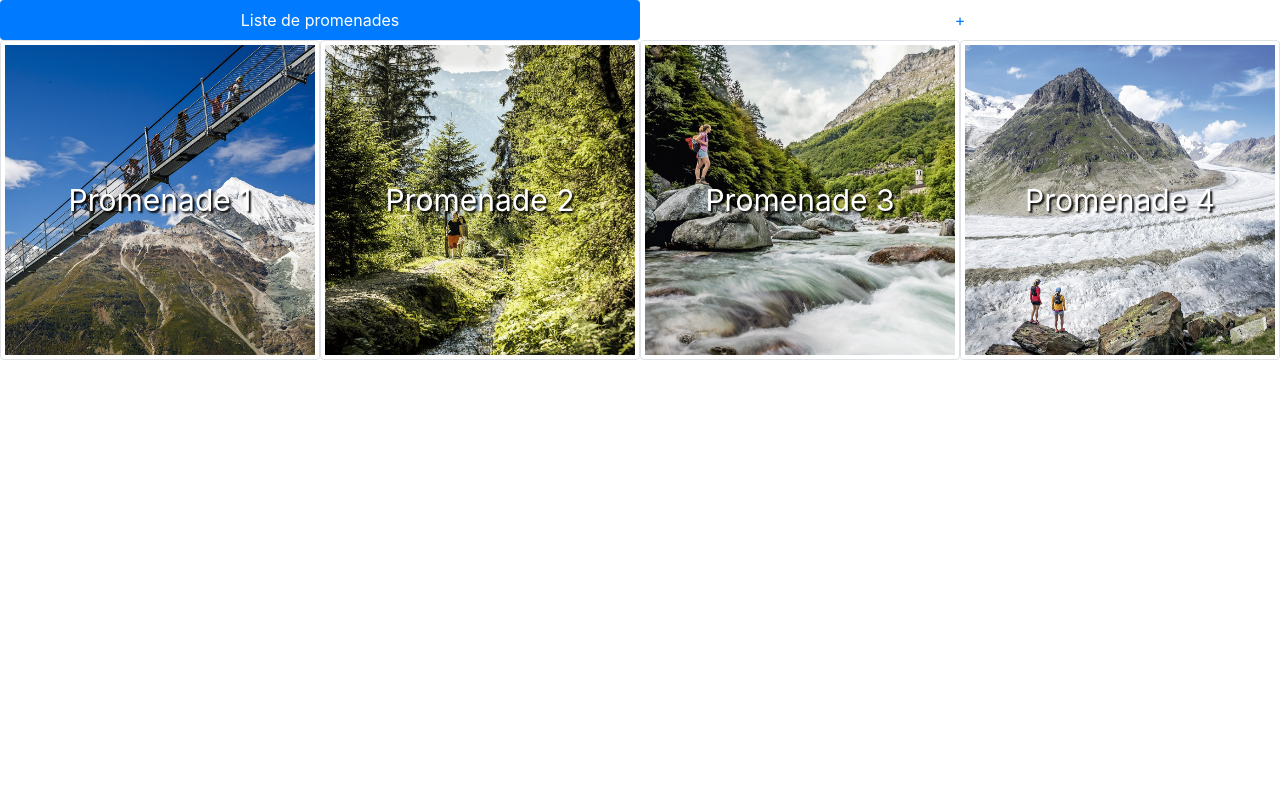
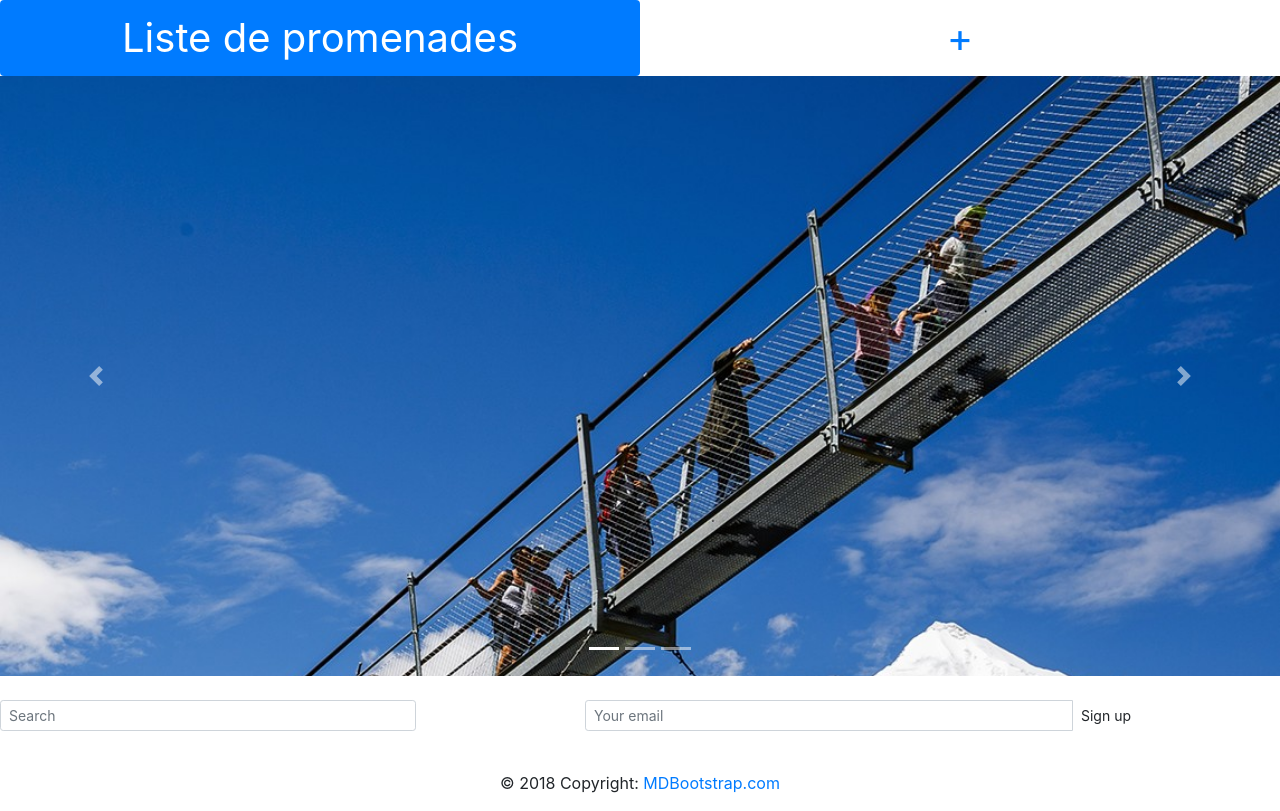
Before and after one commit to ramosarah/projet6, a PHP site: page /listePromenade.php in a window 1280 px wide. Before the commit the page ends 360 px from the top, so only its background shows below. Run offline with PHP 8.4, Linux system fonts and the light colour scheme; data that the repository does not hold is empty; some libraries are stand-ins or nearby versions.

Commit message:
mise en page listePromenade

```diff
--- a/www/listePromenade.php
+++ b/www/listePromenade.php
@@ -13,80 +13,133 @@ require_once 'database.php';
     <meta http-equiv="X-UA-Compatible" content="ie=edge">
     <title>Liste Promenades</title>
 
-
+    <!-- Material Design Bootstrap -->
+    <link href="css/mdb.min.css" rel="stylesheet">
     <!-- Bootstrap CSS -->
     <link rel="stylesheet" href="https://stackpath.bootstrapcdn.com/bootstrap/4.3.1/css/bootstrap.min.css" integrity="sha384-ggOyR0iXCbMQv3Xipma34MD+dH/1fQ784/j6cY/iJTQUOhcWr7x9JvoRxT2MZw1T" crossorigin="anonymous">
     <link rel="stylesheet" href="style.css">
 </head>
 
 <body>
-    <nav class="nav nav-pills nav-justified">
-        <a class="nav-item nav-link active" href="#">Liste de promenades</a>
+
+
+    <!-- Menu -->
+    <nav class="nav nav-pills nav-justified sticky-top">
+        <a class="nav-item nav-link active " href="#">Liste de promenades</a>
         <a class="nav-item nav-link" href="ajouterPromenade.php">+</a>
     </nav>
 
+    <!-- carousel -->
+    <div id="carouselExampleIndicators" class="carousel slide" data-ride="carousel">
+        <ol class="carousel-indicators">
+            <li data-target="#carouselExampleIndicators" data-slide-to="0" class="active"></li>
+            <li data-target="#carouselExampleIndicators" data-slide-to="1"></li>
+            <li data-target="#carouselExampleIndicators" data-slide-to="2"></li>
+        </ol>
+        <div class="carousel-inner ">
+            <div class="carousel-item active">
+                <a href="afficherPromenade.php?id=2">
+                    <img class="d-block w-100 " src="/assets/img/1.jpg" alt="First slide">
+                </a></div>
+            <div class="carousel-item">
+                <img class="d-block w-100" src="/assets/img/2.jpg" alt="Second slide">
+            </div>
+            <div class="carousel-item">
+                <img class="d-block w-100" src="/assets/img/3.jpg" alt="Third slide">
+            </div>
+        </div>
+        <a class="carousel-control-prev" href="#carouselExampleIndicators" role="button" data-slide="prev">
+            <span class="carousel-control-prev-icon" aria-hidden="true"></span>
+            <span class="sr-only">Previous</span>
+        </a>
+        <a class="carousel-control-next" href="#carouselExampleIndicators" role="button" data-slide="next">
+            <span class="carousel-control-next-icon" aria-hidden="true"></span>
+            <span class="sr-only">Next</span>
+        </a>
+    </div>
 
 
+    <!-- Main -->
     <div class="container-fluid">
-        <div class="row ">
-            <div class="col-lg overlay-image ">
-                <a href="afficherPromenade.php?id=2">
-                    <img class="img-thumbnail" src="/assets/img/1.jpg" alt="Thumbnail image" />
-                    <div class="normal">
-                        <div class="text">Promenade 1</div>
-                    </div>
-                    <div class="hover">
-                        <div class="text">
-                        Details</div>
-                    </div>
-                </a></div>
+        <!-- Row -->
+        <div class="row justify-content-around">
+            <?php foreach($promenade as $ballade){
+                echo "<div class='col-lg-4 col-xs-1'>";
 
-            <div class="col-lg overlay-image ">
-                <a href="afficherPromenade.php?id=2">
-                    <img src="/assets/img/2.jpg" alt="Thumbnail image" class="img-thumbnail"/>
-                    <div class="normal">
-                        <div class="text">Promenade 2</div>
-                    </div>
-                    <div class="hover">
-                        <div class="text"> Details</div>
-                    </div>
-                </a></div>
-
-            <div class="col-lg overlay-image"><a href="afficherPromenade.php?id=2">
-                    <img src="/assets/img/3.jpg" alt="Thumbnail image" class="img-thumbnail"/>
-                    <div class="normal">
-                        <div class="text">Promenade 3</div>
-                    </div>
-                    <div class="hover">
-                        <div class="text">
-                            Details</div>
-                    </div>
-                </a></div>
-
-            <div class="col-lg overlay-image "><a href="afficherPromenade.php?id=2">
-                    <img src="/assets/img/4.jpg" alt="Thumbnail image" class="img-thumbnail"/>
-                    <div class="normal">
-                        <div class="text">Promenade 4</div>
-                    </div>
-                    <div class="hover">
-                        <div class="text">
-                            Details</div>
-                    </div>
-                </a></div>
+                echo "<div class='card mb-5 mesBallades'>
+                <a href='afficherPromenade.php?id=".$ballade->getId()."'><img class='card-img-top' src='".$ballade->getImg()."'></a>
+                <div class='card-body'>
+                <h2 class='card-title'>".$ballade->getTitre()."</h2>
+                <h4 class='card-title'>".$ballade->getPays()."</h4>
+                <h5 class='card-title'>".$ballade->getVille()."</h5>
+                <h6 class='card-title'>".$ballade->getNom()."</h6>
+                <h6 class='card-title'>".$ballade->getZip()."</h6>
+                <p class='card-text'>".$ballade->getDescr()."</p><br>
+                </div>
+                </div></div>"
+                ;}
+                ?>
         </div>
     </div>
 
 
+    <!-- Footer -->
+    <footer class="page-footer font-small special-color-dark pt-4">
 
+        <!-- Footer Elements -->
+        <div class="container">
 
+            <!--Grid row-->
+            <div class="row">
 
+                <!--Grid column-->
+                <div class="col-md-6 mb-4">
+
+                    <!-- Form -->
+                    <form class="form-inline">
+                        <input class="form-control form-control-sm mr-3 w-75" type="text" placeholder="Search" aria-label="Search">
+                        <i class="fas fa-search" aria-hidden="true"></i>
+                    </form>
+                    <!-- Form -->
+
+                </div>
+                <!--Grid column-->
+
+                <!--Grid column-->
+                <div class="col-md-6 mb-4">
+
+                    <form class="input-group">
+                        <input type="text" class="form-control form-control-sm" placeholder="Your email" aria-label="Your email" aria-describedby="basic-addon2">
+                        <div class="input-group-append">
+                            <button class="btn btn-sm btn-outline-white my-0" type="button">Sign up</button>
+                        </div>
+                    </form>
+
+                </div>
+                <!--Grid column-->
+
+            </div>
+            <!--Grid row-->
+
+        </div>
+        <!-- Footer Elements -->
+
+        <!-- Copyright -->
+        <div class="footer-copyright text-center py-3">© 2018 Copyright:
+            <a href="https://mdbootstrap.com/education/bootstrap/"> MDBootstrap.com</a>
+        </div>
+        <!-- Copyright -->
+
+    </footer>
+    <!-- Footer -->
 
     <!-- Optional JavaScript -->
     <!-- jQuery first, then Popper.js, then Bootstrap JS -->
     <script src="https://code.jquery.com/jquery-3.3.1.slim.min.js" integrity="sha384-q8i/X+965DzO0rT7abK41JStQIAqVgRVzpbzo5smXKp4YfRvH+8abtTE1Pi6jizo" crossorigin="anonymous"></script>
     <script src="https://cdnjs.cloudflare.com/ajax/libs/popper.js/1.14.7/umd/popper.min.js" integrity="sha384-UO2eT0CpHqdSJQ6hJty5KVphtPhzWj9WO1clHTMGa3JDZwrnQq4sF86dIHNDz0W1" crossorigin="anonymous"></script>
     <script src="https://stackpath.bootstrapcdn.com/bootstrap/4.3.1/js/bootstrap.min.js" integrity="sha384-JjSmVgyd0p3pXB1rRibZUAYoIIy6OrQ6VrjIEaFf/nJGzIxFDsf4x0xIM+B07jRM" crossorigin="anonymous"></script>
-
+    <!-- MDB core JavaScript -->
+    <script type="text/javascript" src="js/mdb.min.js"></script>
 </body>
 
 </html>
--- a/www/modifierPromenade.php
+++ b/www/modifierPromenade.php
@@ -5,7 +5,7 @@
 
     $database = new Database();
     $id = $_GET['id'];
-    var_dump($id);
+
     $promenade = $database->afficherPromenade($id);
 
 ?>
@@ -27,9 +27,8 @@
         <h1>Veuillez faire des modifications nécessaires</h1>
 
 
-        <div class="container">
 
-        <div class="row">
+        <div>
             <form action="processAjouter.php" method="post">
 
                 <div>
--- a/www/processAjouter.php
+++ b/www/processAjouter.php
@@ -29,7 +29,7 @@ if($_SERVER["REQUEST_METHOD"] == "POST"){
 
         if(!array_key_exists($ext, $attribution)) die("Erreur : Veuillez sélectionner un format de fichier valide.");
 
-        $maxTaille = 5 * 1024 * 1024;
+        $maxTaille = 2 * 1024 * 1024;
         if($tailleFichier > $maxTaille) die("Error: La taille du fichier est supérieure à la limite autorisée.");
 
 
--- a/www/style.css
+++ b/www/style.css
@@ -1,3 +1,4 @@
+
 .container{
     margin: 0;
     padding: 0;
@@ -53,6 +54,17 @@
     height: 100%;
     object-fit: cover;
 }
+.nav a{
+    font-size: 40px;
+}
+
+.carousel {
+    width:auto; /*container-width*/
+    overflow:hidden; /*hide bounds of image */
+    height: 600px;
+}
+
+
 
 /* CSS de Sarah*/
 
```
Also changed, not shown: www/ajouterPromenade.php (+9 -15 lines), www/promenade.php (+0 -8 lines).
